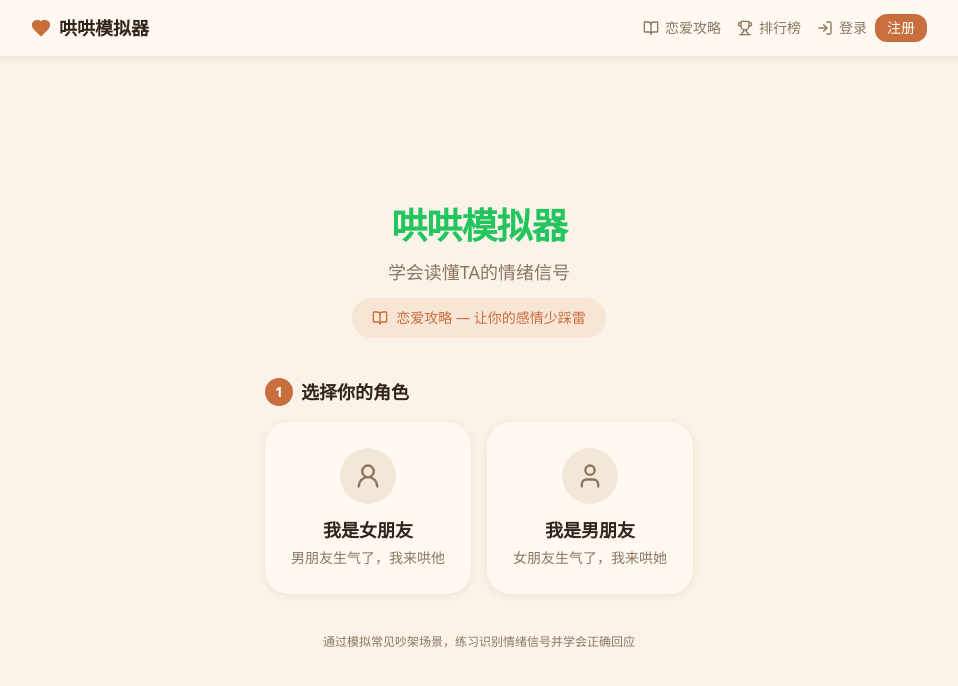
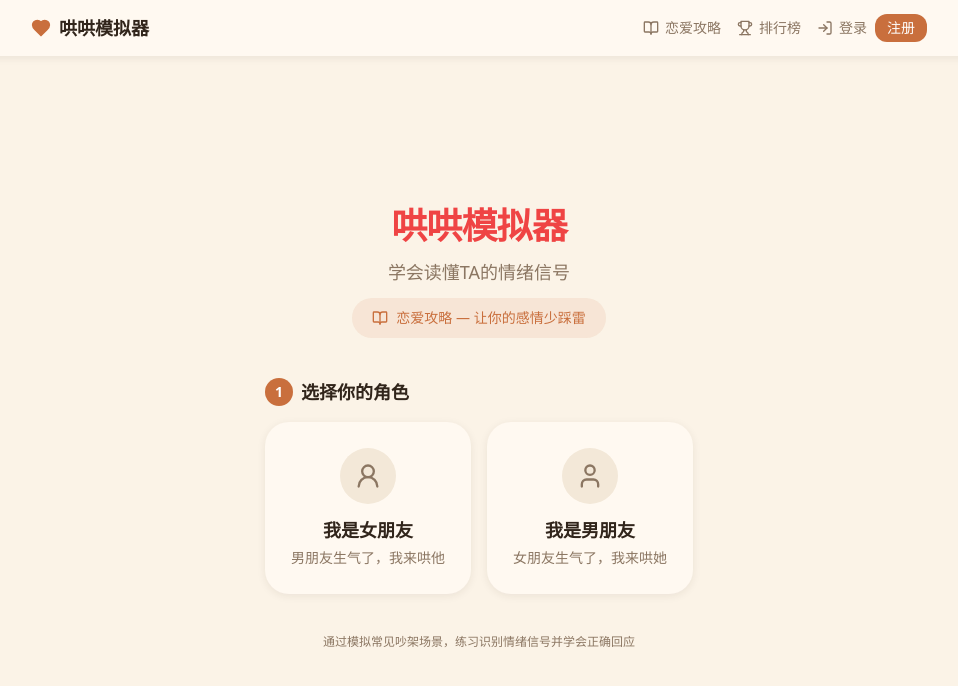
Before and after one commit to XIAOJIA11474126623/honghong-simulator, a Next.js app: page / in a window 1280 px wide. Shown: the top 686 px of the page, without its empty margins (161-1119 px from the left). Built offline with nearby package versions, Linux system fonts and the light colour scheme.

Commit message:
首标题改成红色

```diff
--- a/src/app/page.tsx
+++ b/src/app/page.tsx
@@ -84,7 +84,7 @@ export default function HomePage() {
       <main className="max-w-4xl mx-auto flex-1 p-6 flex flex-col items-center justify-center gap-10">
         {/* Hero Section */}
         <div className="text-center space-y-3">
-          <h1 className="text-4xl font-bold tracking-tight" style={{ color: '#22C55E' }}>
+          <h1 className="text-4xl font-bold tracking-tight" style={{ color: '#EF4444' }}>
             哄哄模拟器
           </h1>
           <p className="text-lg text-muted-foreground">
```
